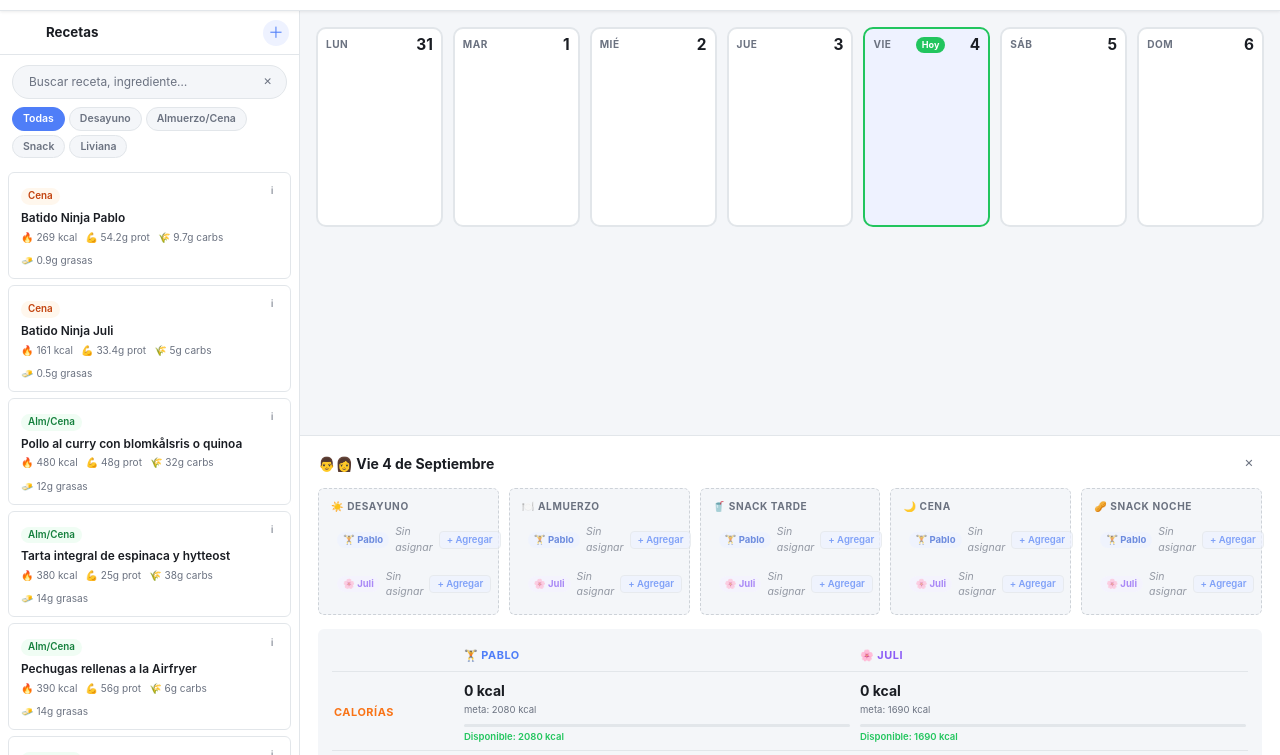
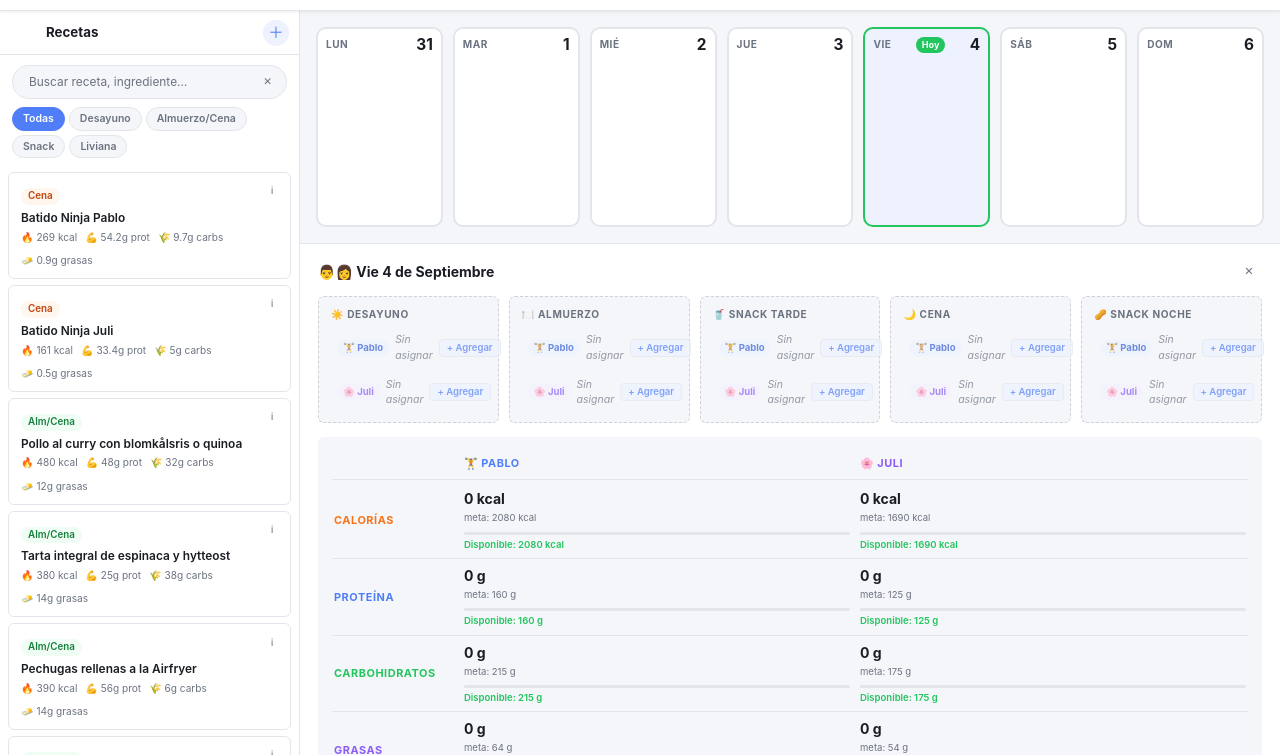
Before and after one commit to pabloacvd/plandental, a plain HTML site: page index.html in a window 1280 px wide. Shown: the part 45-800 px from the top of the page. Drawn offline with Linux system fonts and the light colour scheme.

Commit message:
esteticos

```diff
--- a/css/style.css
+++ b/css/style.css
@@ -310,7 +310,7 @@ input  { font: inherit; border: none; outline: none; }
 
 /* ── CALENDAR SECTION ── */
 .calendar-section {
-  flex: 1;
+  flex: 0 0 auto;
   overflow-y: auto;
   padding: 16px;
 }
@@ -421,12 +421,12 @@ input  { font: inherit; border: none; outline: none; }
   background: var(--surface);
   border-top: 1px solid var(--border);
   padding: 14px 18px 12px;
-  transition: max-height var(--transition), opacity var(--transition);
+  flex: 1;
   overflow-y: auto;
-  max-height: 320px;
+  min-height: 0;
 }
 .day-detail.hidden-panel {
-  max-height: 0; padding: 0; overflow: hidden; border: none;
+  display: none;
 }
 .day-detail-header {
   display: flex; align-items: center; justify-content: space-between;
```
